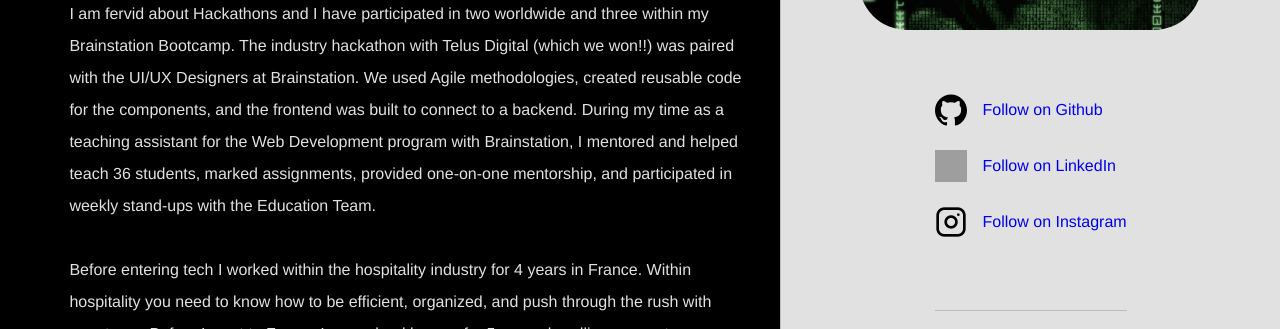
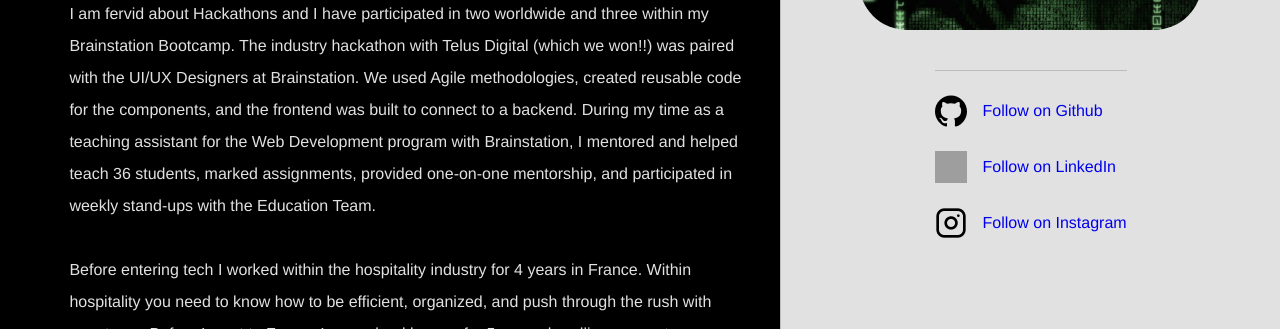
Before and after one commit to revyrob/portfolio, a React (Create React App) app: page /About in a window 1280 px wide. Shown: the part 623-952 px from the top of the page. Built offline with nearby package versions, Linux system fonts and the light colour scheme; grey boxes are pictures that could not be loaded.

Commit message:
fixed libraries for deploying'

```diff
--- a/package.json
+++ b/package.json
@@ -12,6 +12,7 @@
     "@testing-library/jest-dom": "^5.16.5",
     "@testing-library/react": "^13.4.0",
     "@testing-library/user-event": "^13.5.0",
+    "@types/react": "^18.0.27",
     "framer-motion": "^8.5.0",
     "p5": "^1.4.2",
     "react": "^18.2.0",
--- a/src/components/About/About.scss
+++ b/src/components/About/About.scss
@@ -76,7 +76,7 @@
     }
 
     &__social {
-        border-bottom: 1px solid rgb(189, 188, 188);
+        border-top: 1px solid rgb(189, 188, 188);
         padding-bottom: 3rem;
 
 
--- a/src/components/TopNav/TopNav.jsx
+++ b/src/components/TopNav/TopNav.jsx
@@ -5,7 +5,7 @@ import info from "../../assets/icons/info-icon.png";
 import project from "../../assets/icons/project-icon.png";
 import React, { useEffect, useState } from 'react';
 // Import useLocation hook
-import { Link, useLocation } from 'react-router-dom';
+import { useLocation } from 'react-router-dom';
 
 function TopNav() {
   const location = useLocation(); // once ready it returns the 'window.location' object
```
Also changed, not shown: 1 other file (tests, documents, lock files or other folders).
